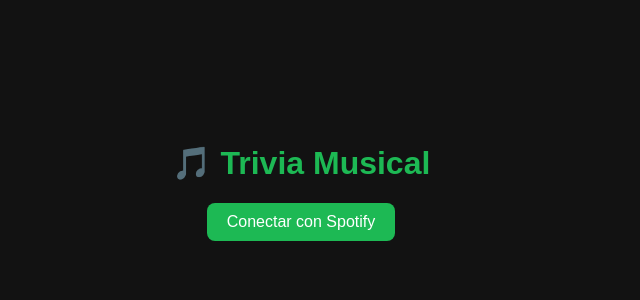
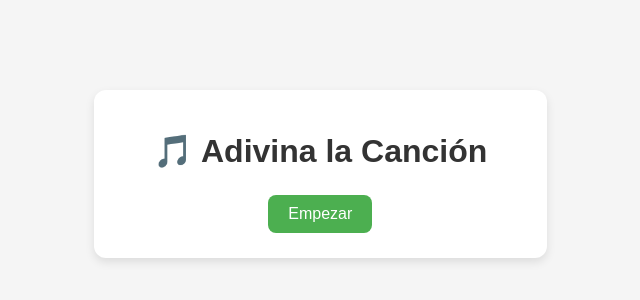
Before and after one commit to matiasg1606/juegospotimatias, a plain HTML site: page index.html in a window 1280 px wide. Shown: the part 226-526 px from the top of the page, without its empty margins (339-979 px from the left). Drawn offline with Linux system fonts and the light colour scheme; no server answers.

Commit message:
index.html

```diff
--- a/index.html
+++ b/index.html
@@ -7,55 +7,56 @@
   <style>
     body {
       font-family: Arial, sans-serif;
-      background: #121212;
-      color: white;
+      background: #f5f5f5;
+      margin: 0;
+      padding: 0;
       display: flex;
-      flex-direction: column;
+      justify-content: center;
       align-items: center;
-      justify-content: center;
-      height: 100vh;
+      min-height: 100vh;
     }
-    h1 {
-      color: #1DB954;
+
+    .pantalla {
+      background: #fff;
+      padding: 20px 40px;
+      border-radius: 12px;
+      box-shadow: 0 4px 10px rgba(0,0,0,0.1);
+      text-align: center;
+      max-width: 400px;
+      width: 90%;
     }
+
+    h1, h2 {
+      margin-bottom: 20px;
+      color: #333;
+    }
+
     button {
+      margin: 5px;
       padding: 10px 20px;
-      background-color: #1DB954;
       border: none;
       border-radius: 8px;
-      color: white;
+      background: #4caf50;
+      color: #fff;
+      font-size: 16px;
       cursor: pointer;
-      font-size: 16px;
+      transition: background 0.3s;
     }
-    #game {
-      display: none;
-      text-align: center;
+
+    button:hover {
+      background: #45a049;
     }
-    #genres {
-      margin-top: 20px;
+
+    audio {
+      margin: 15px 0;
+      width: 100%;
     }
   </style>
 </head>
 <body>
-  <h1>🎵 Trivia Musical</h1>
-  <div id="login">
-    <button id="loginBtn">Conectar con Spotify</button>
-  </div>
+  <div id="app"></div>
 
-  <div id="game">
-    <h2>Elige un género</h2>
-    <div id="genres">
-      <button class="genre-btn" data-genre="rock">Rock</button>
-      <button class="genre-btn" data-genre="pop">Pop</button>
-      <button class="genre-btn" data-genre="reggaeton">Reggaeton</button>
-      <button class="genre-btn" data-genre="electrónica">Electrónica</button>
-    </div>
-
-    <h3 id="question"></h3>
-    <audio id="audio" controls></audio>
-    <p id="result"></p>
-  </div>
-
+  <!-- Script del juego -->
   <script src="script.js"></script>
 </body>
 </html>
```
